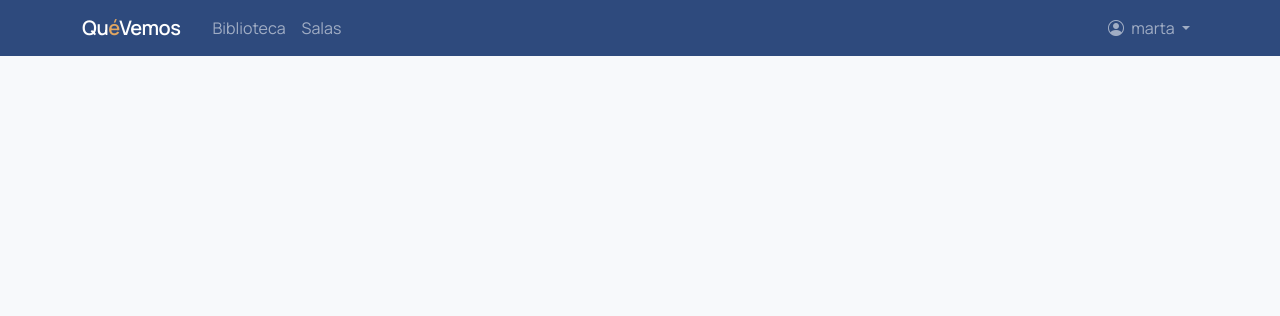
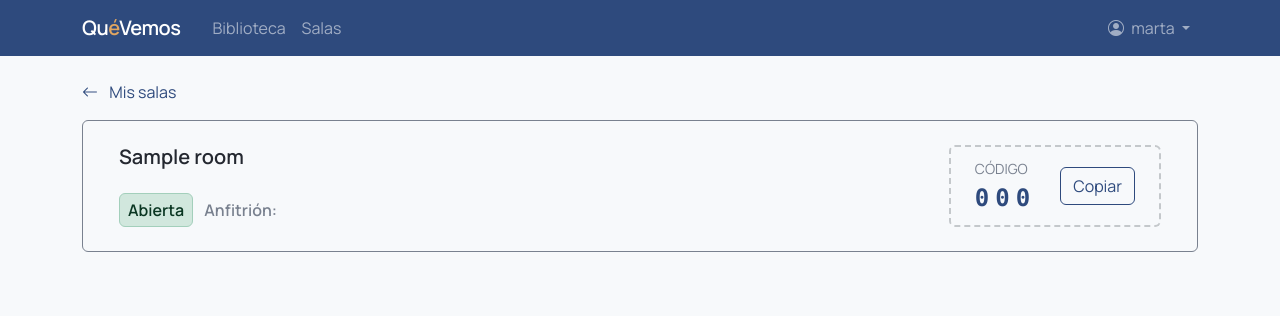
Before and after one commit to leofa98/queVemos, a Django app: page /rooms/000 in a window 1280 px wide. Shown: the top 316 px of the page. Run offline with Django 5.2, Linux system fonts and the light colour scheme; a user stored in the database is signed in; data comes from the database, SQL or seed files in the repository; tables that the repository leaves empty hold one stand-in row (values such as "Sample post").

Commit message:
pagina sala

```diff
--- a/rooms/static/rooms/rooms.js
+++ b/rooms/static/rooms/rooms.js
@@ -75,8 +75,7 @@ d.addEventListener("DOMContentLoaded", () => {
     let code = codeInput.value.trim().toUpperCase();
     let response = await joinRoom(code);
     if (response) {
-      window.location.replace(`${response.redirect_url}`);
-      showToast("success", response.message);
+      window.location.href = response.redirect_url;
     }
   });
 });
--- a/rooms/templates/rooms/detail.html
+++ b/rooms/templates/rooms/detail.html
@@ -12,8 +12,46 @@
 
 {% block body %}
 <div class="room-detail d-flex flex-column flex-grow-1" >
-    <div class="d-flex">
-        <a href=""></a>
+
+    <div class="mb-3">
+        <a class="text-decoration-none" href="{% url "rooms" %}"><i class="bi bi-arrow-left me-2"></i> Mis salas</a>
+    </div>
+    <div data-room-id="{{ room.id }}" class="mx-0 room-card row border border-secondary p-4 mb-3 rounded-2 align-items-center">
+        <div class="row mx-0 p-0">
+            <div class="col-sm mb-4 mb-sm-0 d-flex justify-content-center flex-column align-items-start">
+                <div>
+                    <h5 class="mb-4">
+                        <b>
+                            {{ room.name }}
+                        </b>
+                    </h5>
+                    <div>
+                        <div type="" class="fw-semibold px-2 me-2 py-1 d-inline-block w-auto text-success-emphasis bg-success-subtle border border-success-subtle rounded-2">
+                            {{ room.get_status_display }}
+                        </div>
+                        <span class="text-secondary">
+                            <b>Anfitrión: </b> {{ room.host.username }}
+                        </span>
+                    </div>
+                </div>
+
+            </div>
+            <div class="col-sm d-sm-flex justify-content-center justify-content-sm-end">
+                <div class="border-2 border-secondary-subtle border-dashed gap-4 px-4 py-2 rounded-2 d-flex justify-content-around justify-content-sm-center align-items-center">
+                    <div>
+                        <p class="m-0">
+                            <small class="text-secondary">CÓDIGO</small>
+                        </p>
+                        <p class="m-0 fw-bold fs-4 font-monospace text-uppercase text-primary text-center" id="invitation-code">
+                            {{ room.invitation_code }}
+                        </p>
+                    </div>
+                    <button type="button" id="copy-code" class="btn d-sm-inline-block btn-outline-primary">
+                        Copiar
+                    </button>
+                </div>
+            </div>
+        </div>
     </div>
 </div>
 
--- a/rooms/templates/rooms/room_card.html
+++ b/rooms/templates/rooms/room_card.html
@@ -23,14 +23,12 @@
     </div>
     <div class="col text-end justify-content-end align-content-center d-flex gap-2">
 
-
-        <p>{{ room.invitation_code }}</p>
         {% if room.status == "closed" %}
             <a data-room-id="{{ room.id }}" type="button" class="btn btn-outline-secondary room-card-edit">
                 Ver
             </a>
         {% else %}
-             <a data-room-id="{{ room.id }}" type="button" class="btn  btn-primary  room-card-edit">
+             <a data-room-id="{{ room.id }}" href="{% url "room_detail" room.invitation_code %}" type="button" class="btn  btn-primary  room-card-edit">
                 Ir
             </a>
         {% endif %}
--- a/rooms/views.py
+++ b/rooms/views.py
@@ -6,6 +6,7 @@ from django.core.paginator import Paginator
 from django.db import IntegrityError
 from django.http import HttpRequest, JsonResponse
 from django.shortcuts import redirect, render
+from django.urls import reverse
 
 from catalog.models import Title
 from library.models import Entry
@@ -147,7 +148,16 @@ def room_new(request: HttpRequest):
 @login_required
 def room_join(request: HttpRequest):
     if request.method == "POST":
-        invitation_code = request.POST.get("invitation_code", "")
+        invitation_code = request.POST.get("invitation_code", "").upper().strip()
+        if not invitation_code:
+            return JsonResponse(
+                {
+                    "ok": False,
+                    "error": "CODE_ERROR",
+                    "message": "Introduce un código",
+                },
+                status=400,
+            )
         try:
             room = Room.objects.get(invitation_code=invitation_code)
 
@@ -161,7 +171,7 @@ def room_join(request: HttpRequest):
                 status=400,
             )
 
-        if room.status == "closed":
+        if room.status == Room.RoomStatus.CLOSED:
             return JsonResponse(
                 {
                     "ok": False,
@@ -171,10 +181,17 @@ def room_join(request: HttpRequest):
                 status=400,
             )
 
+        Membership.objects.get_or_create(
+            room=room,
+            user=request.user,
+        )
+
+        url = reverse("room_detail", kwargs={"invitation_code": invitation_code})
+
         return JsonResponse(
             {
                 "ok": True,
-                "redirect_url": f"rooms/{invitation_code}",
+                "redirect_url": url,
                 "message": f"Te has unido a {room.name}",
             },
             status=200,
```
